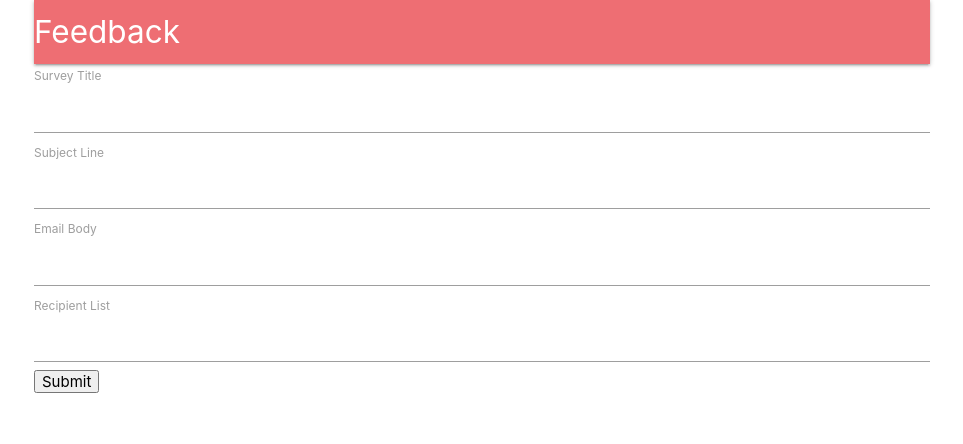
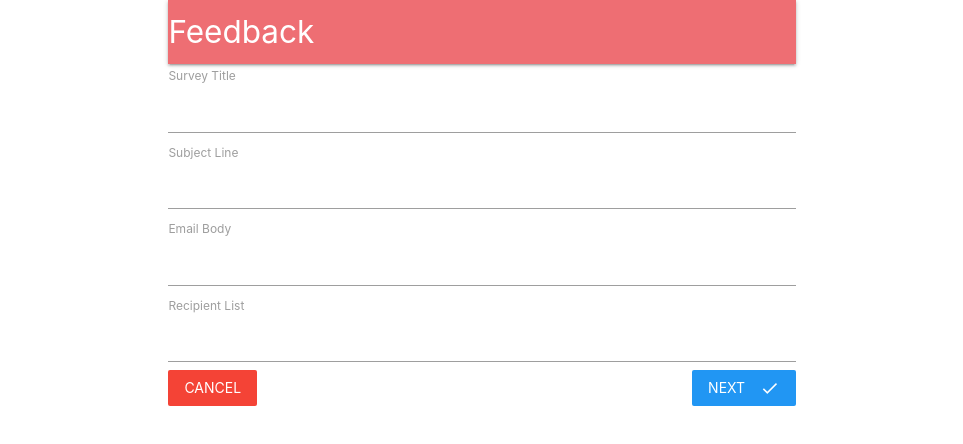
Before and after one commit to jasonbland/feedback-server, a React (Create React App) app in the folder client/: page /surveys/new in a window 1280 px wide. Shown: the top 444 px of the page, without its empty margins (158-1121 px from the left). Built offline with nearby package versions, Linux system fonts and the light colour scheme; no server answers.

Commit message:
add styles to form and fields

```diff
--- a/client/src/components/App.js
+++ b/client/src/components/App.js
@@ -17,7 +17,7 @@
     return (
       <div className="container">
         <BrowserRouter>
-          <div>
+          <div className="container">
             <Header />
             <Route exact path="/" component={Landing} />
             <Route exact path="/surveys" component={Dashboard} />
--- a/client/src/components/SurveyForm.js
+++ b/client/src/components/SurveyForm.js
@@ -1,5 +1,6 @@
 import React from 'react';
 import { reduxForm, Field } from 'redux-form';
+import { Link } from 'react-router-dom';
 import SurveyField from './SurveyField';
 
 const FIELDS = [
@@ -20,7 +21,13 @@
       <div>
         <form onSubmit={this.props.handleSubmit(values => console.log(values))}>
           {this.renderFields()}
-          <button type="submit">Submit</button>
+          <Link to="/surveys" className="red btn-flat white-text">
+            Cancel
+          </Link>
+          <button type="submit" className="blue btn-flat right white-text">
+            Next
+            <i className="material-icons right">done</i>
+          </button>
         </form>
       </div>
     );
```
